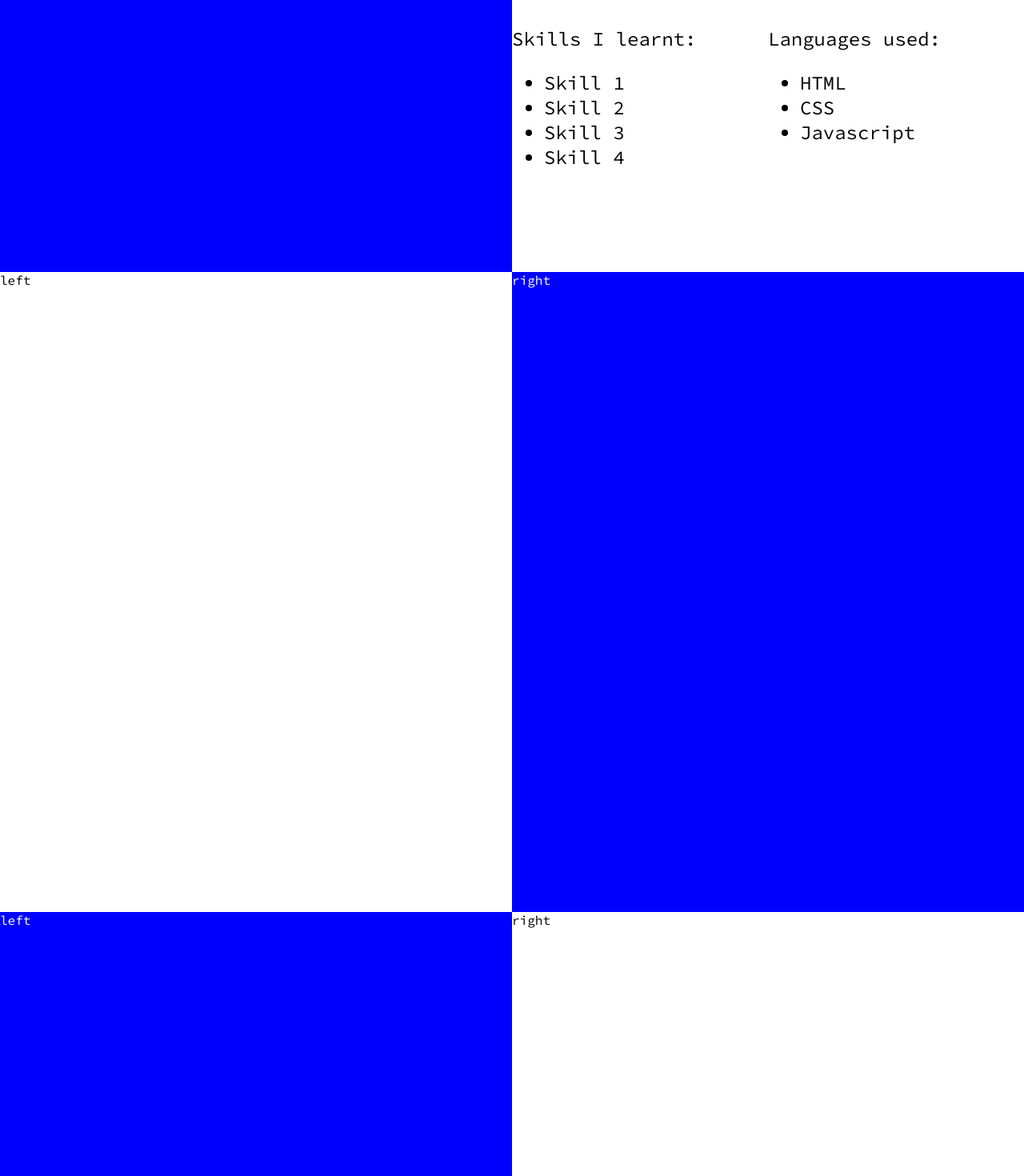
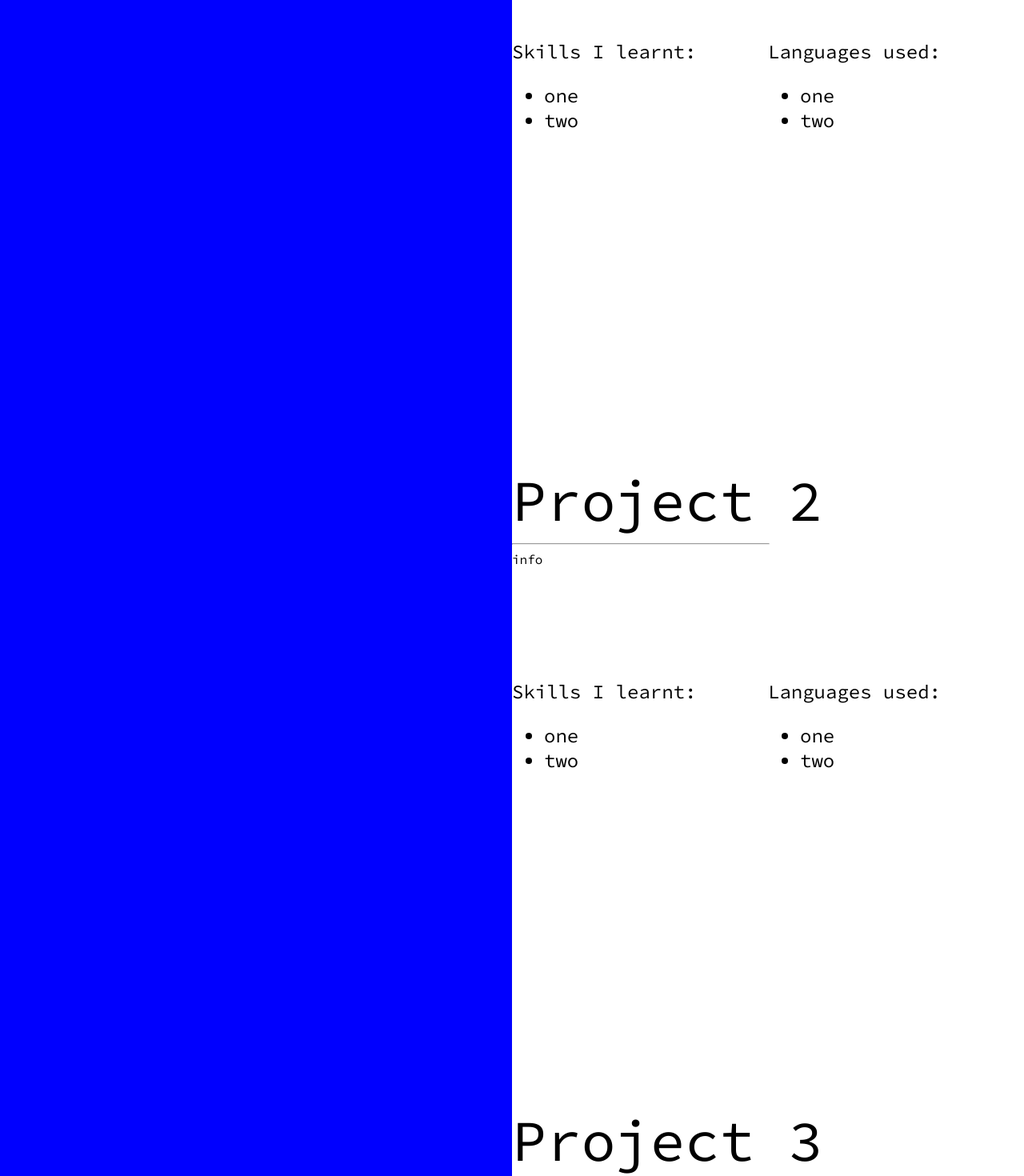
Before and after one commit to SomeGuy365/Portfolio, a React (Vite) app in the folder Portfolio/: page / in a window 1280 px wide. Shown: the part 1260-2730 px from the top of the page at 80% size. Built offline with nearby package versions, Linux system fonts and the light colour scheme.

Commit message:
Made reusable project component

```diff
--- a/Portfolio/src/App.css
+++ b/Portfolio/src/App.css
@@ -216,7 +216,6 @@ nav > div {
 .project-title {
   padding-top: 30vh;
   font-size: 72px;
-  border-bottom: solid black 2px;
 }
 
 .project-info {
--- a/Portfolio/src/App.tsx
+++ b/Portfolio/src/App.tsx
@@ -1,6 +1,6 @@
 import "./App.css";
 import { Navbar } from "./navbar";
-
+import Projectcomponent from "./Components/project";
 
 function Showcase() {
   return (
@@ -20,46 +20,47 @@ function Showcase() {
   );
 }
 
-function Projects() {
-  return (
-    <>
-      <div className="project">
-        <div className="project-img"></div>
-        <div className="project-desc">
-          <div className="project-title">[Title]</div>
-          <div className="project-info">[long parahgraph]</div>
-          <div className="project-list-cont">
-            <div className="project-skills">
-              Skills I learnt:
-              <ul>
-                <li>Skill 1</li>
-                <li>Skill 2</li>
-                <li>Skill 3</li>
-                <li>Skill 4</li>
-              </ul>
-            </div>
-            <div className="project-lang">
-              Languages used:
-              <ul>
-                <li>HTML</li>
-                <li>CSS</li>
-                <li>Javascript</li>
-              </ul>
-            </div>
-          </div>
-        </div>
-      </div>
-      <div className="project">
-        <div className="project-desc">left</div>
-        <div className="project-img">right</div>
-      </div>
-      <div className="project">
-        <div className="project-img">left</div>
-        <div className="project-desc">right</div>
-      </div>
-    </>
-  );
-}
+// function Projects() {
+//   return (
+//     <>
+//       <div className="project">
+//         <div className="project-img"></div>
+//         <div className="project-desc">
+//           <div className="project-title">[Title]</div>
+//           <hr style={{width: '50%',marginLeft: 0}}/>
+//           <div className="project-info">[long parahgraph]</div>
+//           <div className="project-list-cont">
+//             <div className="project-skills">
+//               Skills I learnt:
+//               <ul>
+//                 <li>Skill 1</li>
+//                 <li>Skill 2</li>
+//                 <li>Skill 3</li>
+//                 <li>Skill 4</li>
+//               </ul>
+//             </div>
+//             <div className="project-lang">
+//               Languages used:
+//               <ul>
+//                 <li>HTML</li>
+//                 <li>CSS</li>
+//                 <li>Javascript</li>
+//               </ul>
+//             </div>
+//           </div>
+//         </div>
+//       </div>
+//       <div className="project">
+//         <div className="project-desc">left</div>
+//         <div className="project-img">right</div>
+//       </div>
+//       <div className="project">
+//         <div className="project-img">left</div>
+//         <div className="project-desc">right</div>
+//       </div>
+//     </>
+//   );
+// }
 
 function App() {
   return (
@@ -69,7 +70,24 @@ function App() {
       </div>
       <div className="main-scroll-wrapper">
         <Showcase />
-        <Projects />
+        <Projectcomponent
+          title="Project 1"
+          info="info"
+          skills={["one", "two"]}
+          languages={["one", "two"]}
+        />
+        <Projectcomponent
+          title="Project 2"
+          info="info"
+          skills={["one", "two"]}
+          languages={["one", "two"]}
+        />
+        <Projectcomponent
+          title="Project 3"
+          info="info"
+          skills={["one", "two"]}
+          languages={["one", "two"]}
+        />
       </div>
     </>
   );
--- /dev/null
+++ b/Portfolio/src/Components/project.tsx
@@ -0,0 +1,44 @@
+interface Props {
+  title: string;
+  info: string;
+  skills: string[];
+  languages: string[];
+}
+
+const Projectcomponent: React.FC<Props> = ({
+  title,
+  info,
+  skills,
+  languages,
+}) => {
+  return (
+    <div className="project">
+      <div className="project-img"></div>
+      <div className="project-desc">
+        <div className="project-title">{title}</div>
+        <hr style={{ width: "50%", marginLeft: 0 }} />
+        <div className="project-info">{info}</div>
+        <div className="project-list-cont">
+          <div className="project-skills">
+            Skills I learnt:
+            <ul>
+              {skills.map((skill) => {
+                return <li>{skill}</li>;
+              })}
+            </ul>
+          </div>
+          <div className="project-lang">
+            Languages used:
+            <ul>
+              {languages.map((language) => {
+                return <li>{language}</li>;
+              })}
+            </ul>
+          </div>
+        </div>
+      </div>
+    </div>
+  );
+};
+
+export default Projectcomponent
```
